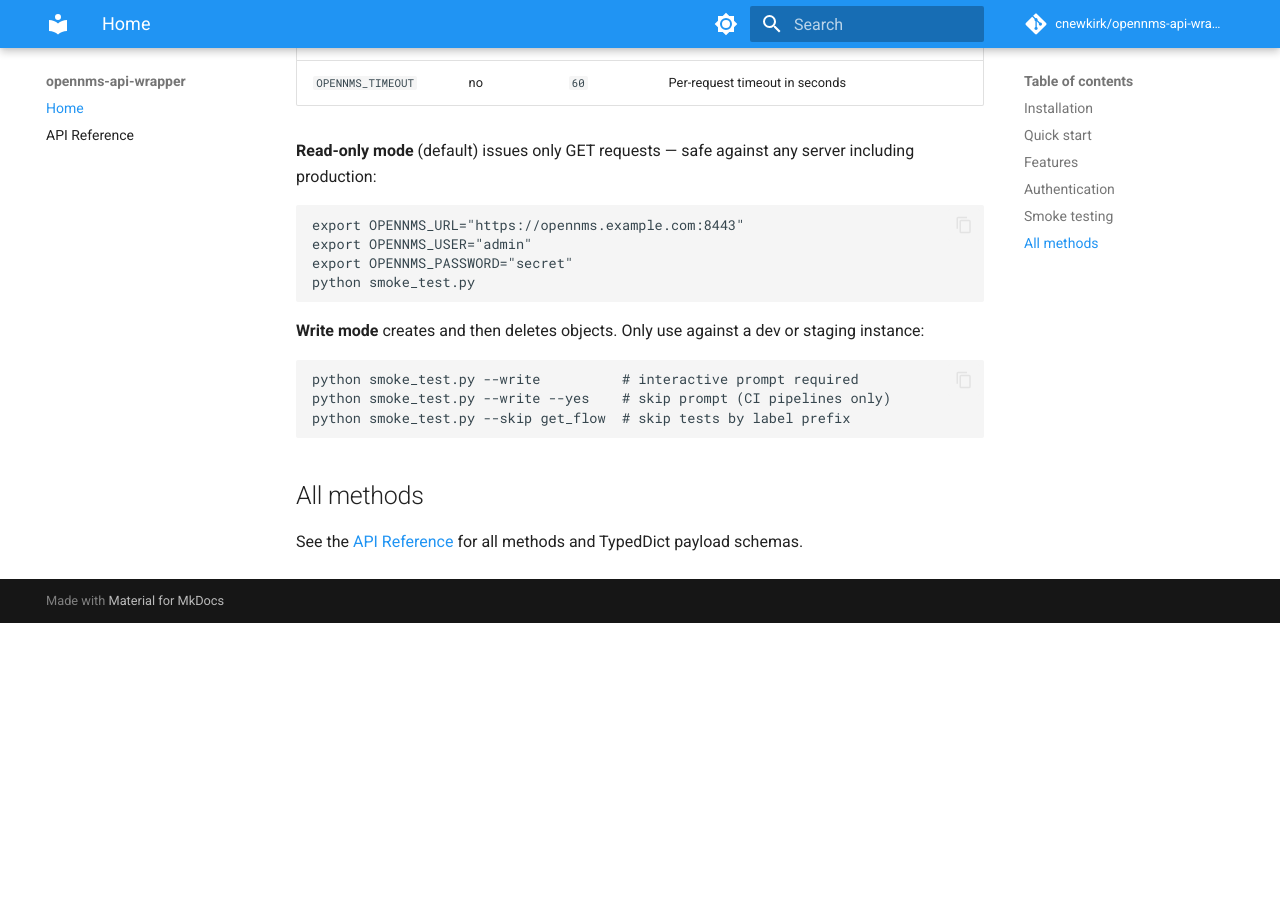
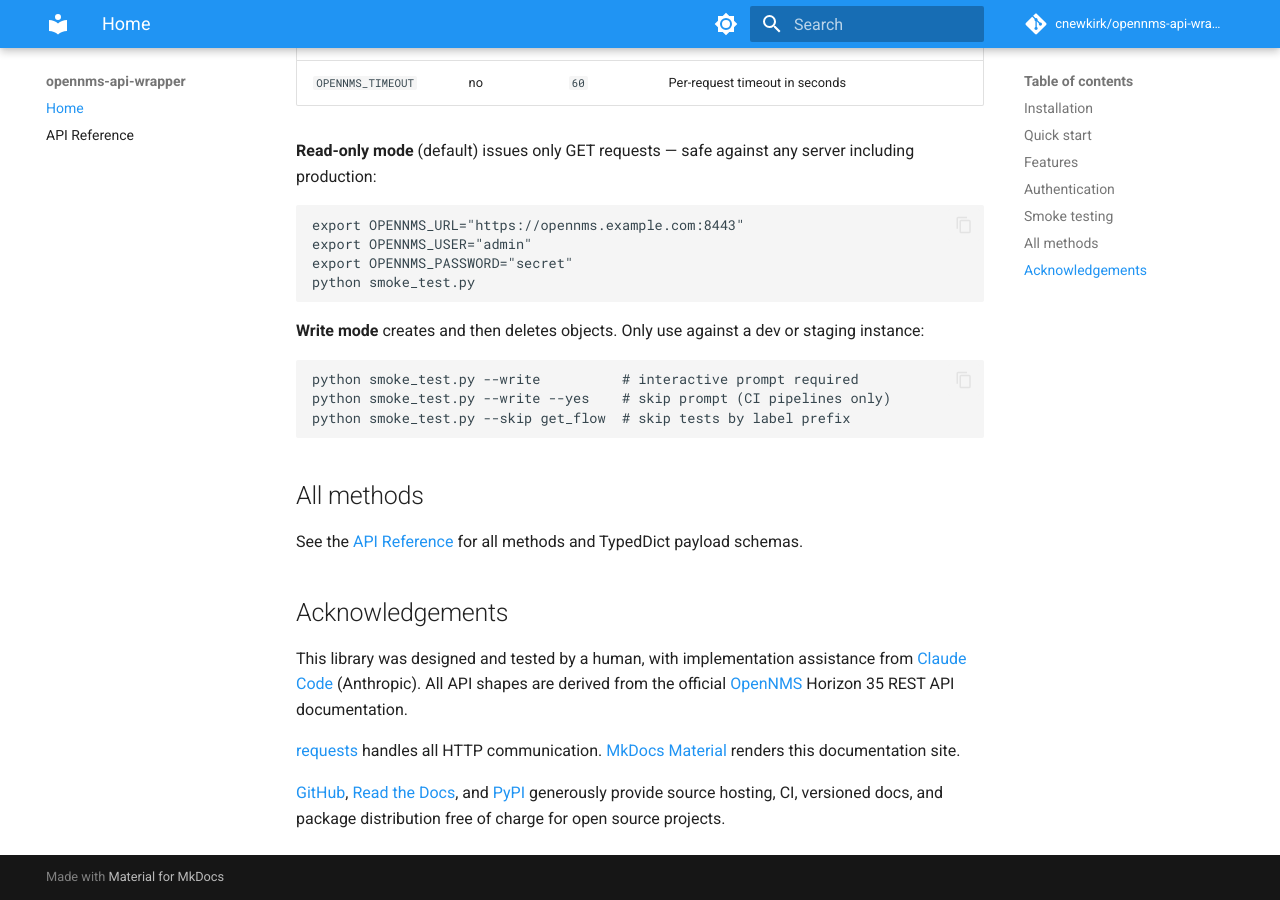
Before and after one commit to cnewkirk/opennms-api-wrapper, an MkDocs documentation site: the page built from docs/index.md, in a window 1280 px wide and 900 px high, scrolled down 2109 px. Built offline with MkDocs 1.6.1 and Material for MkDocs 9.7.7, drawn with Linux system fonts in a browser that asks for light colours; comment, search, counter and statistics services are not loaded; before the commit the page ends 2732 px from its top, so only the background shows below that.

Commit message:
chore: bump version to 0.4.2; add acknowledgements to RTD landing page
Co-Authored-By: Claude Sonnet 4.6 <noreply@anthropic.com>

```diff
--- a/docs/index.md
+++ b/docs/index.md
@@ -106,3 +106,18 @@ python smoke_test.py --skip get_flow  # skip tests by label prefix
 ## All methods
 
 See the [API Reference](api.md) for all methods and TypedDict payload schemas.
+
+## Acknowledgements
+
+This library was designed and tested by a human, with implementation
+assistance from [Claude Code](https://claude.ai/code) (Anthropic). All API
+shapes are derived from the official [OpenNMS](https://www.opennms.com/)
+Horizon 35 REST API documentation.
+
+[requests](https://docs.python-requests.org/) handles all HTTP communication.
+[MkDocs Material](https://squidfunk.github.io/mkdocs-material/) renders this
+documentation site.
+
+[GitHub](https://github.com/), [Read the Docs](https://readthedocs.org/), and
+[PyPI](https://pypi.org/) generously provide source hosting, CI, versioned
+docs, and package distribution free of charge for open source projects.
--- a/pyproject.toml
+++ b/pyproject.toml
@@ -4,7 +4,7 @@ build-backend = "setuptools.build_meta"
 
 [project]
 name = "opennms-api-wrapper"
-version = "0.4.1"
+version = "0.4.2"
 description = "A thin Python wrapper for the OpenNMS REST API (Horizon 35)"
 readme = "README.md"
 requires-python = ">=3.8"
```
Also changed, not shown: CHANGELOG.md (+15 -0 lines).
